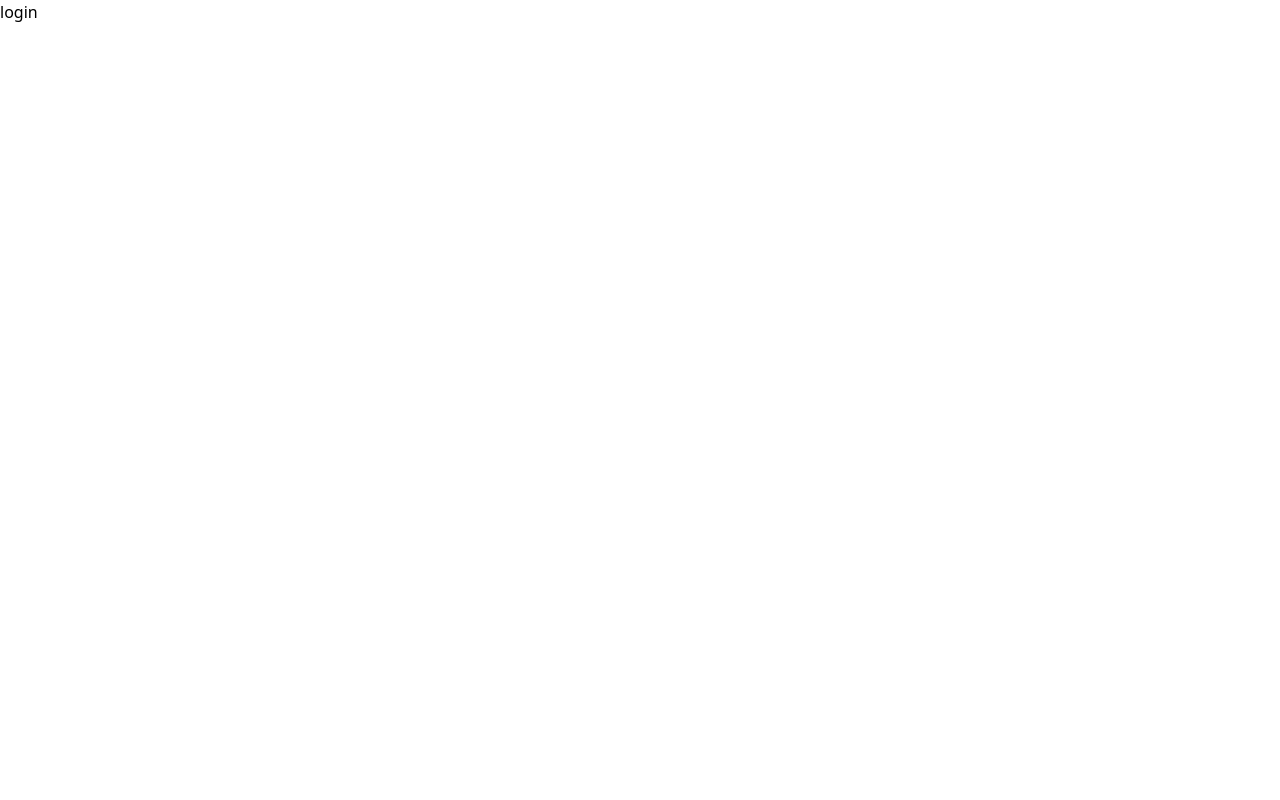
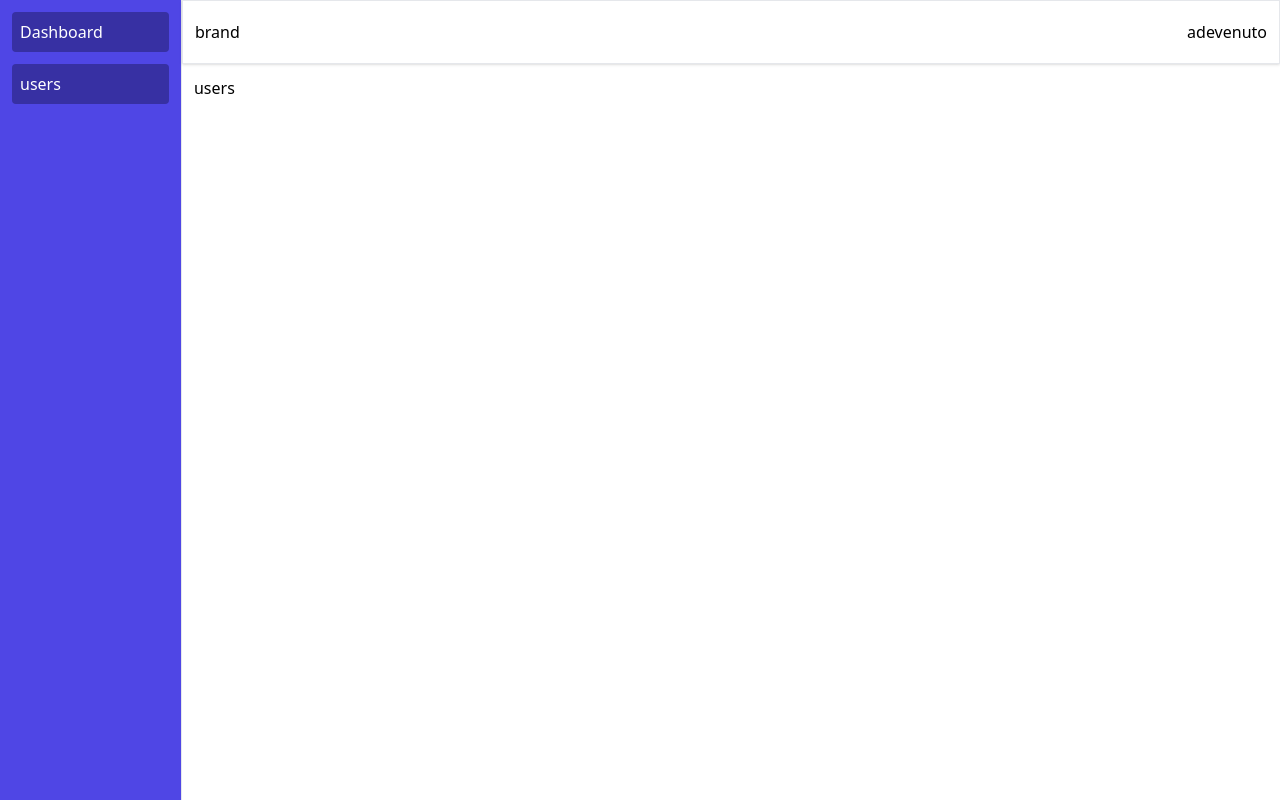
Before and after one commit to adevenuto/golfcard, a React (Vite) app in the folder client/: page /users in a window 1280 px wide. Before the commit this address led to /login. Built offline with nearby package versions, Linux system fonts and the light colour scheme.

Commit message:
working on stubbing out layouts

```diff
--- a/client/src/context/ContextProvider.jsx
+++ b/client/src/context/ContextProvider.jsx
@@ -9,7 +9,7 @@ const AppContext = createContext({
 
 export const ContextProvider = ({ children }) => {
     const [user, setUser] = useState({})
-    const [token, _setToken] = useState(localStorage.getItem('ACCESS_TOKEN'))
+    const [token, _setToken] = useState(123)
 
     const setToken = (token) => {
         _setToken(token)
--- a/client/src/layouts/DefaultLayout.jsx
+++ b/client/src/layouts/DefaultLayout.jsx
@@ -1,18 +1,30 @@
 import React from 'react'
-import { Navigate, Outlet } from 'react-router-dom'
+import { Navigate, Outlet, Link } from 'react-router-dom'
 import { useAppContext } from '../context/contextProvider'
 
 export default function DefaultLayout() {
     const {user, token} = useAppContext()
+    if(!token) return <Navigate to="/login" />
 
-    console.log(!token)
+    return (
 
-    if(!token) {
-        return <Navigate to="/login" />
-    }
-    return (
-        <div>
-            <Outlet />
+        <div className="flex h-screen">
+            <aside className="hidden p-3 bg-indigo-600 border-r sm:block w-52">
+                <div className="flex flex-col gap-3">
+                    <Link className="block p-2 text-white bg-indigo-800 rounded" to="/dashboard">Dashboard</Link>
+                    <Link className="block p-2 text-white bg-indigo-800 rounded" to="/login">users</Link>
+                </div>
+            </aside>
+            <div className="flex flex-col w-full">
+                <header className="flex items-center justify-between w-full h-16 p-3 border shadow">
+                    <span>brand</span>
+                    <span>adevenuto</span>
+                </header>
+                <main className="p-3 overflow-auto">
+                    <Outlet />
+                </main>
+            </div>
         </div>
+
     )
 }
--- a/client/src/layouts/GuestLayout.jsx
+++ b/client/src/layouts/GuestLayout.jsx
@@ -4,10 +4,8 @@ import { useAppContext } from '../context/contextProvider'
 
 export default function GuestLayout() {
     const { token } = useAppContext()
+    if(token) return <Navigate to="/" />
 
-    if(token) {
-        return <Navigate to="/" />
-    }
     return (
         <div>
             <Outlet />
```
